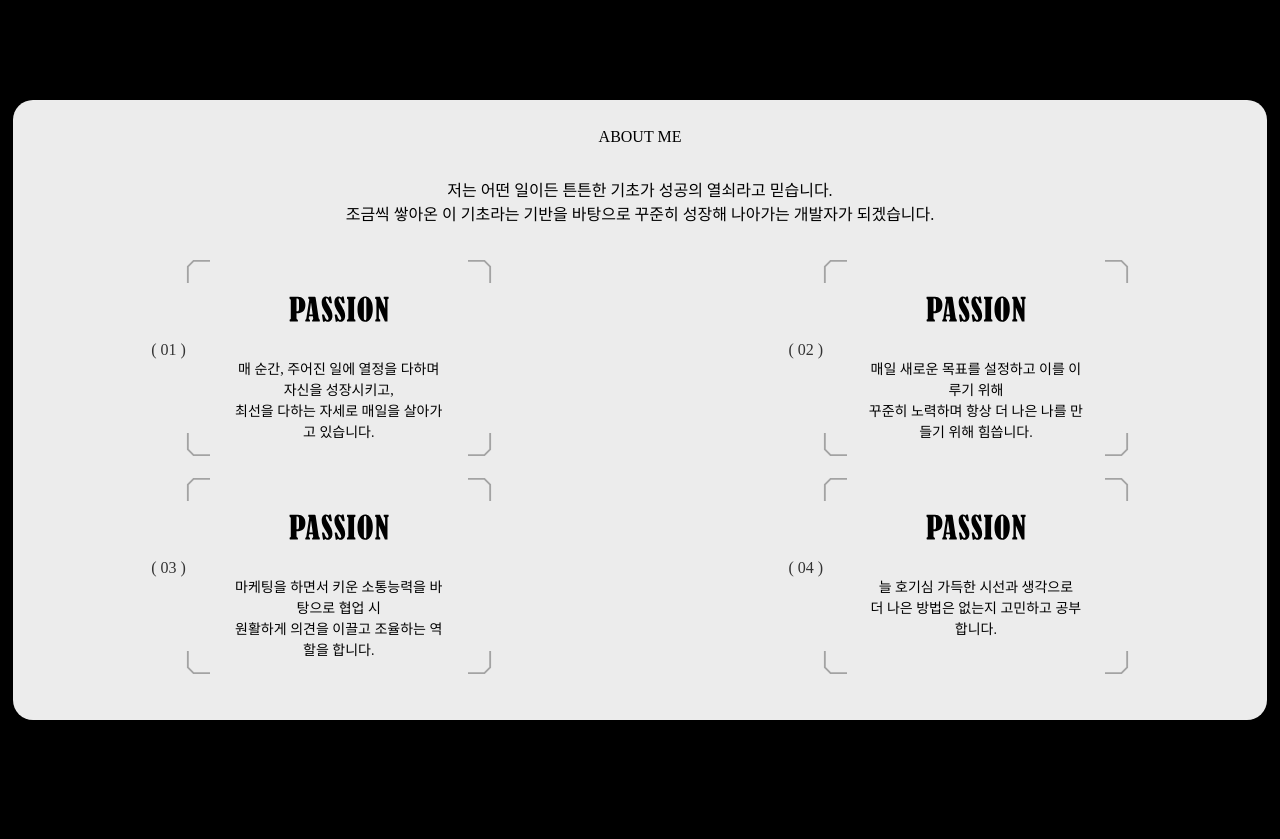
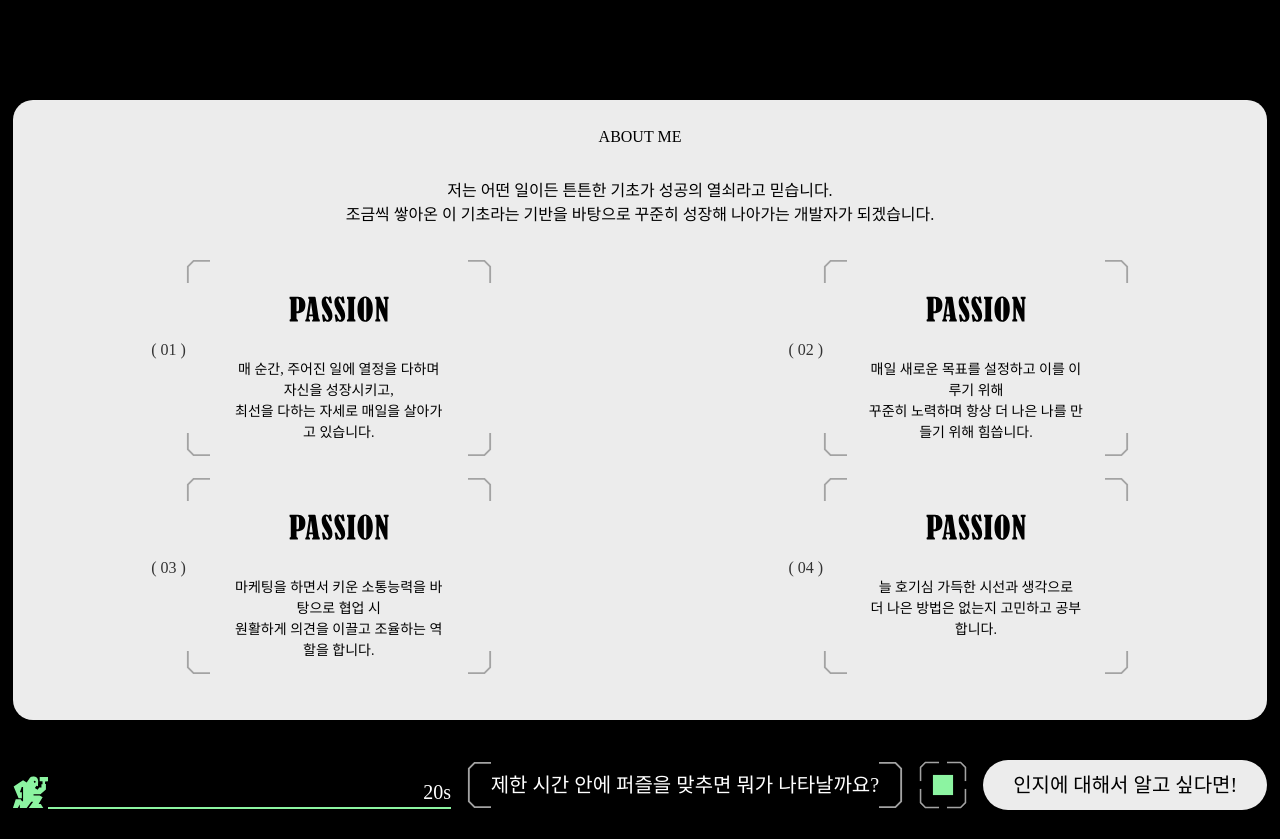
Before and after one commit to HwangInJi/port-html, a plain HTML site: page index.html in a window 1280 px wide. Shown: the top 839 px of the page. Before the commit the page ends 800 px from the top, so only its background shows below. Drawn offline with Linux system fonts and the light colour scheme; a web font is replaced by a local one.

Commit message:
진행중

```diff
--- a/css/aboutme.css
+++ b/css/aboutme.css
@@ -5,6 +5,7 @@
     border-radius: 20px;
     margin-top: 100px;
 
+    /* 제목 */
     .aboutme_header {
         margin-bottom: 2rem;
 
@@ -26,6 +27,7 @@
         }
     }
 
+    /* 자기소개 키워드 */
     .aboutme_info {
         width: 100%;
         display: flex;
@@ -91,6 +93,7 @@
     }
 }
 
+/* 반응형 */
 @media (max-width:1700px) {
     .aboutme.container {
         .aboutme_info {
--- a/css/fonts.css
+++ b/css/fonts.css
@@ -58,12 +58,17 @@
     font-display: swap;
 }
 
+@font-face {
+    font-family: 'BMJUA';
+    src: url('https://fastly.jsdelivr.net/gh/projectnoonnu/noonfonts_one@1.0/BMJUA.woff') format('woff');
+    font-weight: normal;
+    font-style: normal;
+}
+
 @import url('https://fonts.cdnfonts.com/css/fruit-punch-2');
-
-@import url('https://fonts.googleapis.com/css2?family=Jua&display=swap');
 
 @import url('https://fonts.googleapis.com/css2?family=Fredoka:wght@300..700&family=Jua&display=swap');
 
-@import url('https://fonts.googleapis.com/css2?family=Abel&family=Fredoka:wght@300..700&family=Jua&display=swap');
+@import url('https://fonts.googleapis.com/css2?family=Abel&display=swap');
 
 @import url('//fastly.jsdelivr.net/font-iropke-batang/1.2/font-iropke-batang.css');
--- /dev/null
+++ b/css/puzzlegame.css
@@ -0,0 +1,194 @@
+/* 퍼즐게임 */
+.aboutme_puzzle.container {
+    width: 100%;
+    display: flex;
+    margin-top: 40px;
+
+    /* 시간초 나오는 부분 */
+    .puzzie_title {
+        width: 100%;
+        display: flex;
+        align-items: end;
+        justify-content: space-between;
+
+        .logo_run {
+            width: 50%;
+            display: flex;
+            align-items: center;
+
+            .puzzle_logo {
+                width: 35px;
+                height: 35px;
+            }
+
+            .puzzle_time {
+                width: 90%;
+                text-align: right;
+                font-family: var(--fontJ);
+                font-size: 20px;
+                color: var(--white);
+                border-bottom: 2px solid var(--mainColor);
+            }
+        }
+
+        .logo_text {
+            width: 50%;
+            display: flex;
+            align-items: center;
+            justify-content: right;
+
+            .info_left {
+                display: flex;
+                flex-direction: column;
+                justify-content: space-between;
+
+                >img {
+                    width: 24px;
+                    height: 24px;
+                }
+            }
+
+            .info_text {
+                >p {
+                    font-family: var(--fontJ);
+                    font-size: 20px;
+                    color: var(--white);
+                }
+            }
+
+            .info_right {
+                display: flex;
+                flex-direction: column;
+                justify-content: space-between;
+
+                >img {
+                    width: 24px;
+                    height: 24px;
+                }
+            }
+
+            .imgimg {
+                >img {
+                    width: 3rem;
+                    height: 3rem;
+                    margin-left: 1rem;
+                }
+            }
+
+            .puzzle_msg {
+                background-color: #ECECEC;
+                padding: 10px 30px;
+                border-radius: 50px;
+                margin-left: 1rem;
+
+                .msg_ment {
+                    font-family: var(--fontJ);
+                    color: var(--black);
+                    font-size: 20px;
+                }
+            }
+        }
+    }
+}
+
+/* 메인 퍼즐게임 */
+.puzzle_main.container {
+    width: 100%;
+    height: 100vh;
+    margin-top: 2rem;
+
+    .puzzle_line {
+        width: 47%;
+        display: contents;
+
+        .puzzle_img {
+            >img {
+                width: 47%;
+                height: 47%;
+            }
+        }
+    }
+}
+
+/* 반응형 */
+@media (max-width:1520px) {
+    .aboutme_puzzle.container {
+        .puzzie_title {
+            .logo_text {
+                width: 90%;
+                display: flex;
+                align-items: center;
+                justify-content: right;
+            }
+        }
+    }
+}
+
+@media (max-width:1200px) {
+    .aboutme_puzzle.container {
+        .puzzie_title {
+            .logo_text {
+                .info_left {
+                    >img {
+                        width: 17px;
+                        height: 17px;
+                    }
+                }
+
+                .info_text {
+                    >p {
+                        font-size: 14px;
+                    }
+                }
+
+                .info_right {
+                    >img {
+                        width: 17px;
+                        height: 17px;
+                    }
+                }
+
+                .imgimg {
+                    >img {
+                        width: 2rem;
+                        height: 2rem;
+                    }
+                }
+
+                .puzzle_msg {
+                    padding: 5px 13px;
+
+                    .msg_ment {
+                        font-size: 14px;
+                    }
+                }
+            }
+        }
+    }
+}
+
+@media (max-width:860px) {
+    .aboutme_puzzle.container {
+        .puzzie_title {
+            .logo_text {
+                .puzzle_msg {
+                    display: none;
+                }
+            }
+        }
+    }
+}
+
+@media (max-width:550px) {
+    .aboutme_puzzle.container {
+        .puzzie_title {
+            .logo_run {
+                width: 100%;
+            }
+
+            .logo_text {
+                display: none;
+            }
+        }
+    }
+}
--- a/css/resets.css
+++ b/css/resets.css
@@ -40,7 +40,7 @@ input,
 table,
 text,
 textarea {
-    font-family: var(--fontN), 'AppleSDGothicNeo-Regular', 'Malgun Gothic', '맑은 고딕', 'dotum', '돋움';
+    font-family: var(--fontJ), 'AppleSDGothicNeo-Regular', 'Malgun Gothic', '맑은 고딕', 'dotum', '돋움';
 }
 
 /* 링크 초기화 */
--- a/css/style.css
+++ b/css/style.css
@@ -8,3 +8,4 @@
 
 /* 섹션 설정 */
 @import "aboutme.css";
+@import "puzzlegame.css";
--- a/css/vars.css
+++ b/css/vars.css
@@ -1,13 +1,11 @@
 :root {
     --fontP: "FRUIT-PUNCH";
-    --fontJ: "Jua";
+    --fontJ: "BMJUA";
     --fontF: "Fredoka";
     --fontA: "Abel";
     --fontI: "Iropke Batang";
 
-    --mainColor: #ff4409;
-    --pointColor: #f7e1cd;
-    --backgroundColor: #FBF1E7;
+    --mainColor: #8CF4A1;
 
     --white: #fff;
     --white100: #fff;
@@ -30,7 +28,7 @@
     font-family: var(--fontF), var(--fontP), var(--fontJ), var(--fontA), var(--fontI);
     font-size: 16px;
     line-height: 1.5;
-    font-weight: 400;
+    font-weight: normal;
 
     /* 아이폰 가로 모드에서 글씨 확대 금지 */
     -webkit-text-size-adjust: 100%;
--- a/index.html
+++ b/index.html
@@ -106,6 +106,47 @@
       </section>
     </div>
   </div>
+
+  <div class="aboutme_puzzle container">
+    <div class="puzzie_title">
+      <div class="logo_run">
+        <img class="puzzle_logo" src="/img/run.svg" alt="logo">
+        <p class="puzzle_time">20s</p>
+      </div>
+
+      <div class="logo_text">
+        <div class="info_left">
+          <img src="/img/line1.svg" alt="line">
+          <img src="/img/line4.svg" alt="line">
+        </div>
+        <div class="info_text">
+          <p>
+            제한 시간 안에 퍼즐을 맞추면 뭐가 나타날까요?
+          </p>
+        </div>
+        <div class="info_right">
+          <img src="/img/line2.svg" alt="line">
+          <img src="/img/line3.svg" alt="line">
+        </div>
+        <div class="imgimg">
+          <img src="/img/line.svg" alt="line">
+        </div>
+        <div class="puzzle_msg">
+          <h1 class="msg_ment">
+            인지에 대해서 알고 싶다면!
+          </h1>
+        </div>
+      </div>
+    </div>
+  </div>
+
+  <div class="puzzle_main container">
+    <div class="puzzle_line">
+      <div class="puzzle_img">
+        <img src="/img/port.svg" alt="profile" style="position: relative; z-index: 1;">
+      </div>
+    </div>
+  </div>
 </body>
 
 </html>
```
Also changed, not shown: img/Bline1.svg (added), img/Bline2.svg (added), img/Bline3.svg (added), img/Bline4.svg (added), 1 other file.
